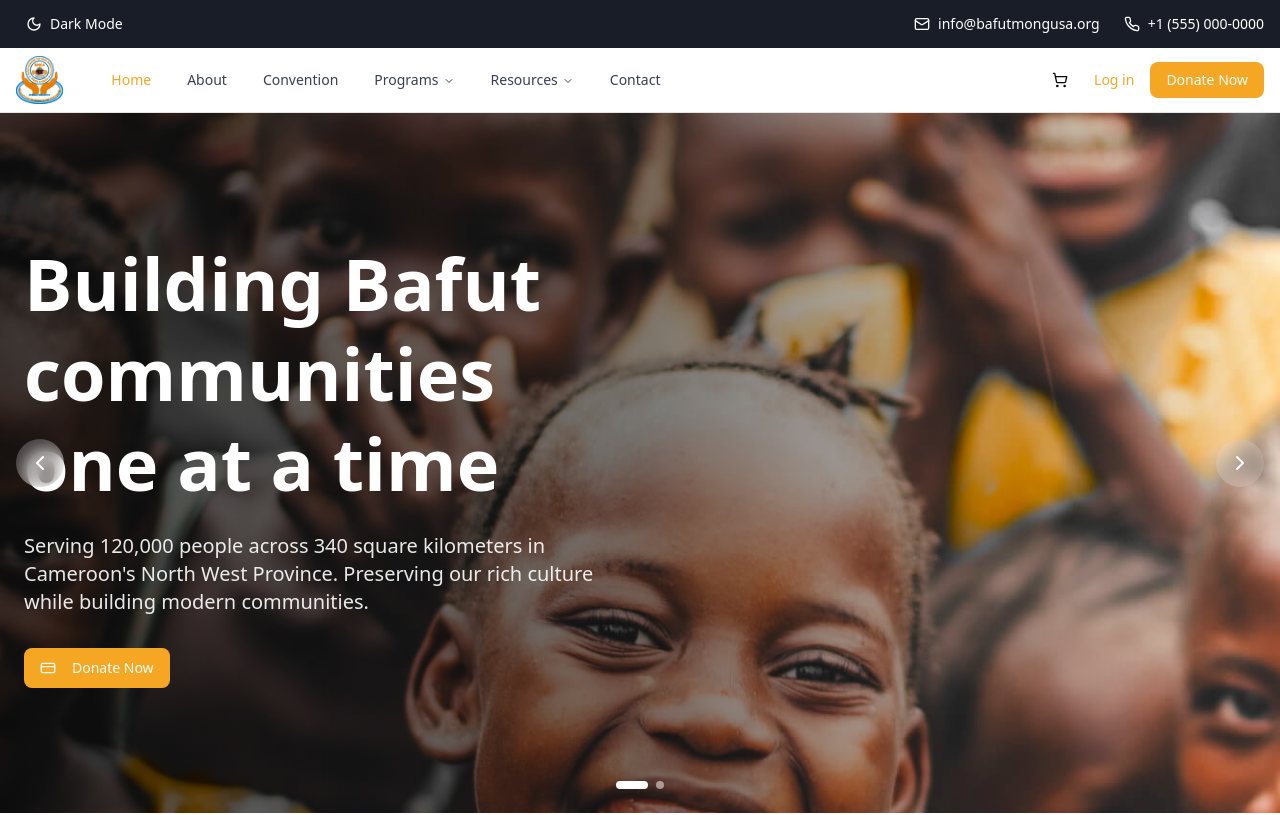
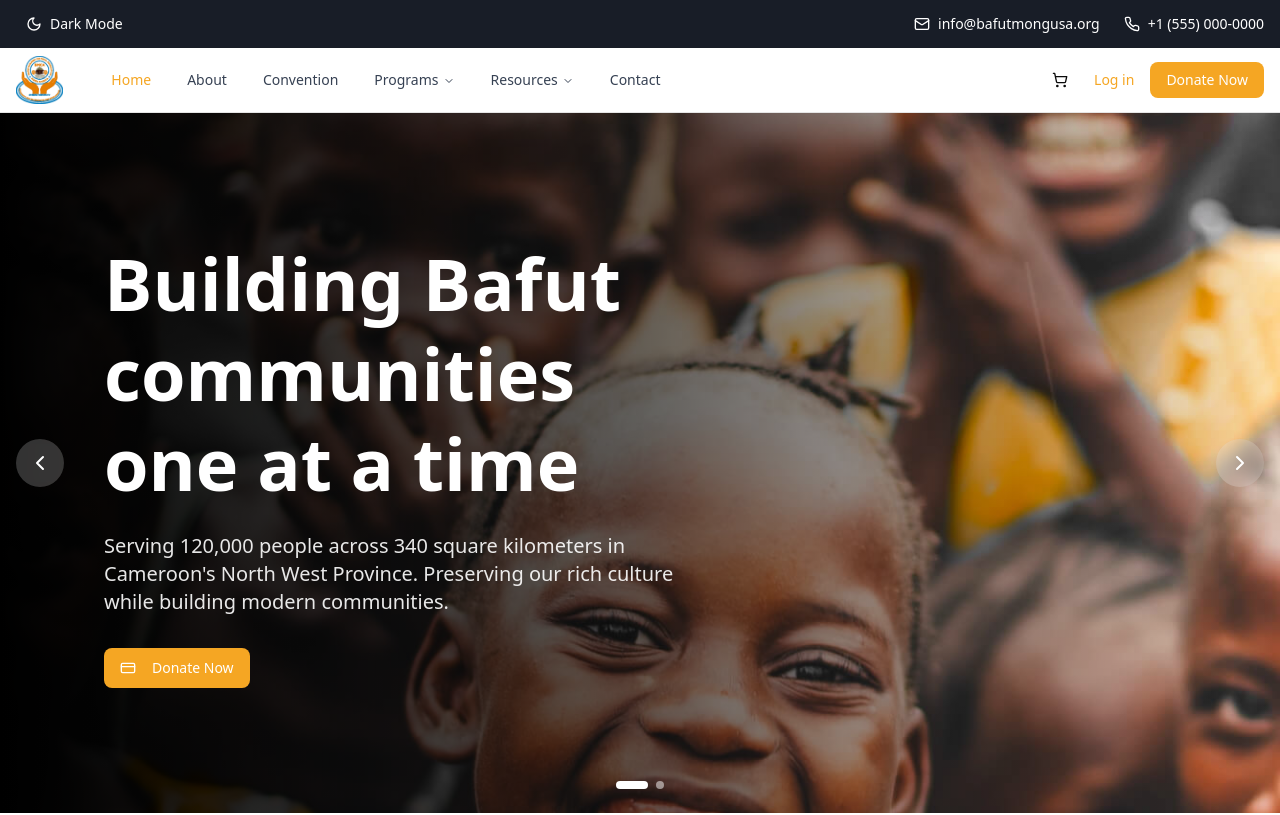
Before and after one commit to Abdoulaye-Thespy/BMCAREVAMP, a Next.js app: page / in a window 1280 px wide. Shown: the top 815 px of the page. Built offline with nearby package versions, Linux system fonts and the light colour scheme.

Commit message:
change slider text position

```diff
--- a/src/components/hero-section.js
+++ b/src/components/hero-section.js
@@ -1,5 +1,4 @@
 "use client"
-
 import { Button } from "@/components/ui/button"
 import { CreditCard, ChevronLeft, ChevronRight } from "lucide-react"
 import { useState, useEffect } from "react"
@@ -19,7 +18,7 @@ const slides = [
     title: "Empowering Futures\nTransforming Lives",
     description: "From traditional kingdom to modern development. Continuing Bafut's legacy of producing doctors, engineers, and leaders through education and opportunity.",
     buttonText: "Donate Now",
-    textPosition: "right",
+    textPosition: "center",
   }
 ]
 
@@ -68,8 +67,10 @@ export function HeroSection() {
             backgroundImage: `url('${slide.backgroundImage}')`,
           }}
         >
-          {/* Gradient overlay */}
-          <div className="absolute inset-0 bg-gradient-to-r from-black/70 via-black/50 to-transparent" />
+          {/* Black gradient overlay only for first slide */}
+          {slide.id === 1 && (
+            <div className="absolute inset-0 bg-gradient-to-r from-black/100 via-black/60 to-transparent" />
+          )}
         </div>
       ))}
 
@@ -109,13 +110,13 @@ export function HeroSection() {
         ))}
       </div>
 
-      {/* Content Container */}
-      <div className="container relative z-10 flex min-h-[700px] items-center px-4 py-20 md:px-6">
-        {/* Left-aligned Content */}
+      {/* Content Container - Reduced padding to move text up */}
+      <div className="container relative z-10 flex min-h-[700px] items-center px-4 py-5 md:px-6">
+        {/* Left-aligned Content with extra padding */}
         <div className={`max-w-2xl transition-all duration-1000 ${
           currentSlideData.textPosition === 'left'
-            ? 'translate-x-0 opacity-100'
-            : '-translate-x-20 opacity-0 pointer-events-none'
+            ? 'translate-x-0 opacity-100 pl-12 md:pl-20'
+            : '-translate-x-20 opacity-0 pointer-events-none pl-12 md:pl-20'
         }`}>
           <h1 className="mb-6 text-balance text-5xl font-bold leading-tight text-white md:text-6xl lg:text-7xl">
             {currentSlideData.title.split('\n').map((line, index) => (
@@ -136,9 +137,9 @@ export function HeroSection() {
           </Button>
         </div>
 
-        {/* Right-aligned Content (for second slide) */}
-        <div className={`ml-auto max-w-2xl text-right transition-all duration-1000 ${
-          currentSlideData.textPosition === 'right'
+        {/* Center-aligned Content for second slide */}
+        <div className={`mx-auto max-w-2xl text-left transition-all duration-1000 ${
+          currentSlideData.textPosition === 'center'
             ? 'translate-x-0 opacity-100'
             : 'translate-x-20 opacity-0 pointer-events-none'
         }`}>
```
